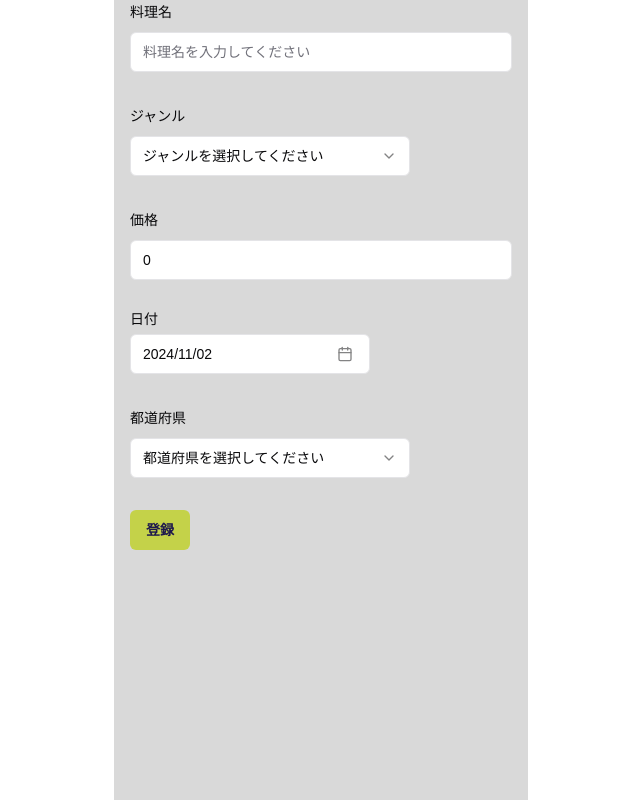
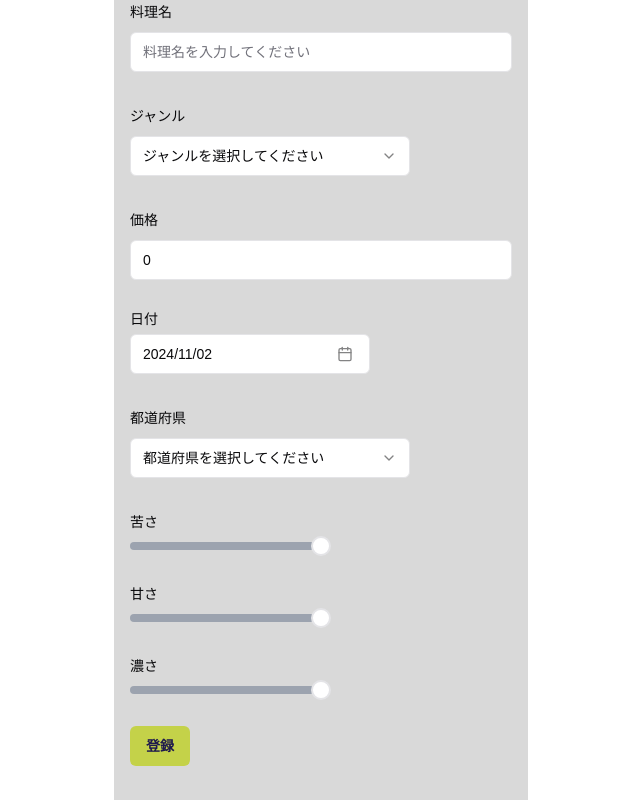
Before and after one commit to u5u5u5u/matcha_log, a Next.js app: page /matcha/registration in a window 1280 px wide. Shown: the whole page, without its empty margins (319-959 px from the left). Built offline with nearby package versions, Linux system fonts and the light colour scheme.

Commit message:
taste sliderコンポーネント化

```diff
--- a/src/app/matcha/registration/components/Slider.tsx
+++ /dev/null
@@ -1,5 +0,0 @@
-import { Slider } from "@/components/ui/slider";
-
-export const SliderDemo = () => {
-  return <Slider defaultValue={[33]} max={100} step={1} />;
-};
--- /dev/null
+++ b/src/app/matcha/registration/components/TasteSlider.tsx
@@ -0,0 +1,32 @@
+import {
+  FormControl,
+  FormItem,
+  FormLabel,
+  FormMessage,
+} from "@/components/ui/form";
+import { Slider } from "@/components/ui/slider";
+import { ControllerRenderProps } from "react-hook-form";
+
+interface TasteProps {
+  label: string;
+  field: ControllerRenderProps;
+}
+
+const TasteSlider: React.FC<TasteProps> = ({ label, field }) => {
+  return (
+    <FormItem>
+      <FormLabel>{label}</FormLabel>
+      <FormControl>
+        <Slider
+          value={[field.value || 0]}
+          onValueChange={(value) => field.onChange(value[0])}
+          max={10}
+          step={1}
+        />
+      </FormControl>
+      <FormMessage />
+    </FormItem>
+  );
+};
+
+export default TasteSlider;
--- a/src/app/matcha/registration/page.tsx
+++ b/src/app/matcha/registration/page.tsx
@@ -11,6 +11,7 @@ import InputField from "./components/InputField";
 import GenreSelectField from "./components/GenreSelectField";
 import DatePickerField from "./components/DatePickerField";
 import PrefectureSelectField from "./components/PrefectureSelectField";
+import TasteSlider from "./components/TasteSlider";
 
 const formSchema = z.object({
   name: z.string(),
@@ -19,9 +20,9 @@ const formSchema = z.object({
   date: z.date(),
   // shop: z.number(),
   prefecture: z.string(),
-  // bitterness: z.number(),
-  // sweetness: z.number(),
-  // richness: z.number(),
+  bitterness: z.number(),
+  sweetness: z.number(),
+  richness: z.number(),
 });
 
 const Registration = () => {
@@ -34,41 +35,15 @@ const Registration = () => {
       date: new Date(),
       // shop: 0,
       prefecture: "",
-      // bitterness: 0,
-      // sweetness: 0,
-      // richness: 0,
+      bitterness: 5,
+      sweetness: 5,
+      richness: 5,
     },
   });
 
   function onSubmit(values: z.infer<typeof formSchema>) {
     console.log(values);
   }
-
-  // const formFields: Array<{
-  //   name:
-  //     | "name"
-  //     | "genre"
-  //     | "price"
-  //     | "date"
-  //     | "shop"
-  //     | "prefecture"
-  //     | "bitterness"
-  //     | "sweetness"
-  //     | "richness";
-  //   label: string;
-  //   type?: string;
-  //   placeholder?: string;
-  // }> = [
-  //   { name: "name", label: "料理名" }, // Input
-  //   { name: "genre", label: "ジャンル" }, // Select
-  //   { name: "price", label: "価格" }, // Input
-  //   { name: "date", label: "日付" }, // Date Picker
-  //   { name: "shop", label: "店舗" }, // Combobox
-  //   { name: "prefecture", label: "都道府県" }, // Select
-  //   { name: "bitterness", label: "苦さ" }, // Slider
-  //   { name: "sweetness", label: "甘さ" }, // Slider
-  //   { name: "richness", label: "濃さ" }, // Slider
-  // ];
 
   return (
     <Form {...form}>
@@ -104,14 +79,27 @@ const Registration = () => {
         <FormField
           control={form.control}
           name="date"
-          render={({ field }) => (
-            <DatePickerField field={field} />
-          )}
+          render={({ field }) => <DatePickerField field={field} />}
         />
         <FormField
           control={form.control}
           name="prefecture"
           render={({ field }) => <PrefectureSelectField field={field} />}
+        />
+        <FormField
+          control={form.control}
+          name="bitterness"
+          render={({ field }) => <TasteSlider label="苦さ" field={field} />}
+        />
+        <FormField
+          control={form.control}
+          name="sweetness"
+          render={({ field }) => <TasteSlider label="甘さ" field={field} />}
+        />
+        <FormField
+          control={form.control}
+          name="richness"
+          render={({ field }) => <TasteSlider label="濃さ" field={field} />}
         />
         <Button
           type="submit"
--- a/src/components/ui/slider.tsx
+++ b/src/components/ui/slider.tsx
@@ -18,7 +18,7 @@ const Slider = React.forwardRef<
     {...props}
   >
     <SliderPrimitive.Track className="relative h-2 w-full grow overflow-hidden rounded-full bg-secondary">
-      <SliderPrimitive.Range className="absolute h-full bg-primary" />
+      <SliderPrimitive.Range className="absolute h-full bg-gray-400" />
     </SliderPrimitive.Track>
     <SliderPrimitive.Thumb className="block h-5 w-5 rounded-full border-2 border-primary bg-background ring-offset-background transition-colors focus-visible:outline-none focus-visible:ring-2 focus-visible:ring-ring focus-visible:ring-offset-2 disabled:pointer-events-none disabled:opacity-50" />
   </SliderPrimitive.Root>
```
